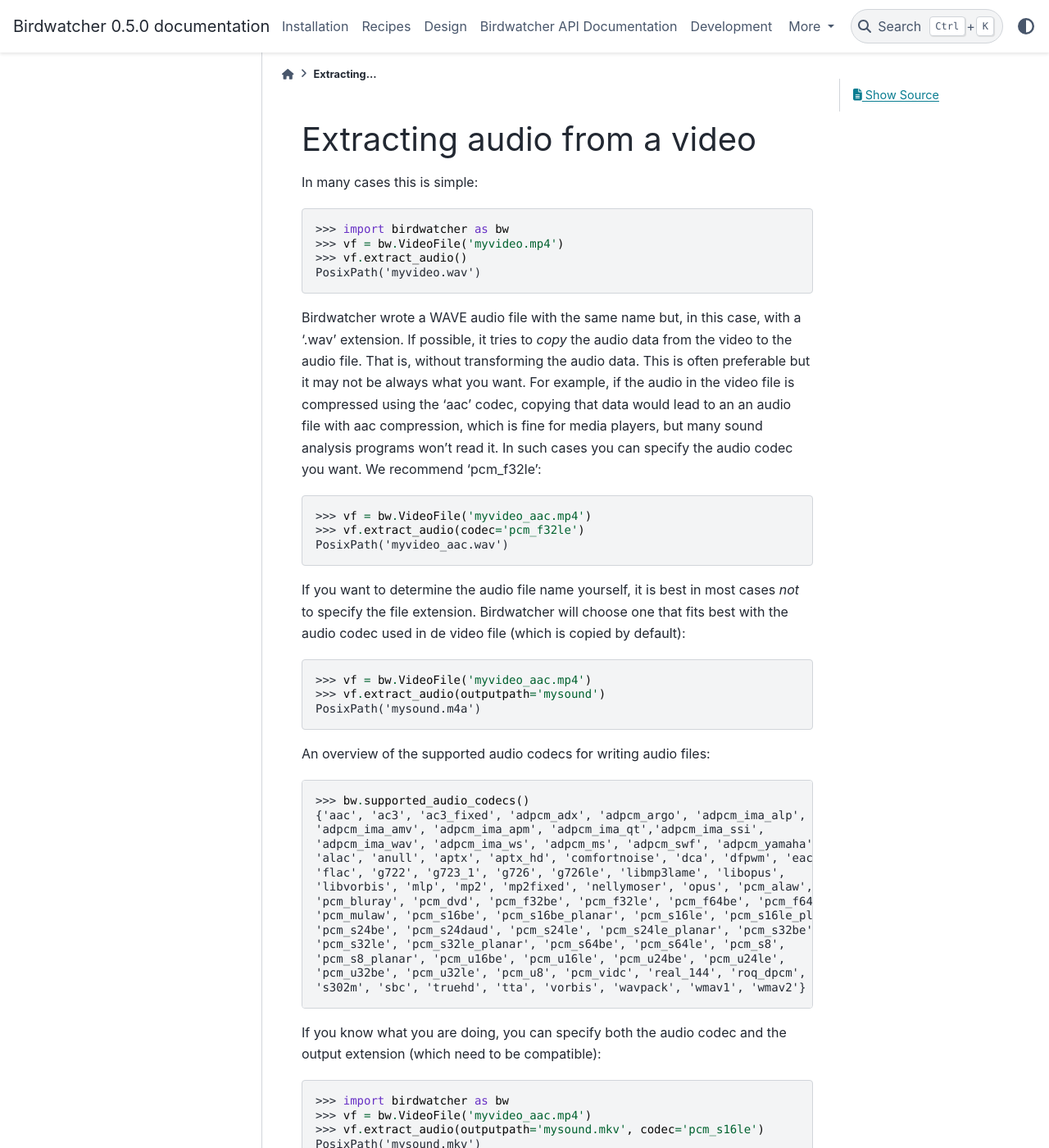
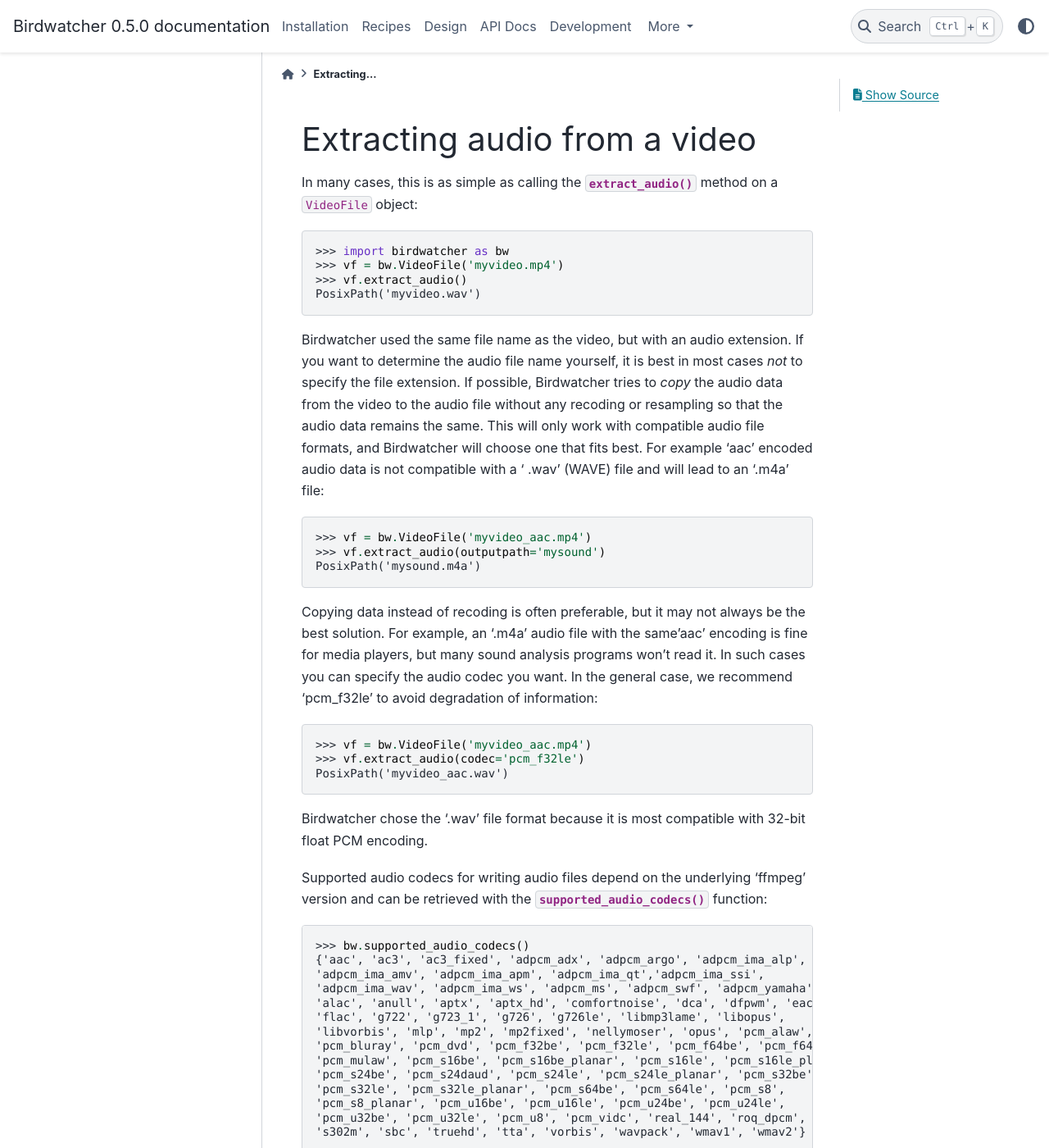
Before and after one commit to gbeckers/Birdwatcher, a Sphinx documentation site: the page built from docs/recipes/extractaudio.rst, in a window 1280 px wide and 1400 px high. Shown: the whole window at 82% size. Built offline with Sphinx 7.4.7 and the PyData theme 0.15.4, drawn with Linux system fonts in a browser that asks for light colours; some of the changed text lies outside the part shown.

Commit message:
more recipes in docs

```diff
--- a/docs/api.rst
+++ b/docs/api.rst
@@ -1,6 +1,6 @@
-#############################
-Birdwatcher API Documentation
-#############################
+########
+API Docs
+########
 
 Video input from file
 =====================
--- a/docs/recipes/extractaudio.rst
+++ b/docs/recipes/extractaudio.rst
@@ -1,7 +1,8 @@
 Extracting audio from a video
 =============================
 
-In many cases this is simple:
+In many cases, this is as simple as calling the :meth:`extract_audio` method
+on a ``VideoFile`` object:
 
 .. code:: python
 
@@ -10,14 +11,26 @@
     >>> vf.extract_audio()
     PosixPath('myvideo.wav')
 
-Birdwatcher wrote a WAVE audio file with the same name but, in this case,
-with a '.wav' extension. If possible, it tries to *copy* the audio data from
-the video to the audio file. That is, without transforming the audio data. This
-is often preferable but it may not be always what you want. For example, if the
-audio in the video file is compressed using the 'aac' codec, copying that data
-would lead to an an audio file with aac compression, which is fine for media
-players, but many sound analysis programs won't read it. In such cases you can
-specify the audio codec you want. We recommend 'pcm_f32le':
+Birdwatcher used the same file name as the video, but with an audio extension.
+If you want to determine the audio file name yourself, it is best in most
+cases *not* to specify the file extension. If possible, Birdwatcher tries to
+*copy* the audio data from the video to the audio file without any recoding
+or resampling so that the audio data remains the same. This will only work
+with compatible audio file formats, and Birdwatcher will choose one that
+fits best. For example 'aac' encoded audio data is not compatible with a '
+.wav' (WAVE) file and will lead to an '.m4a' file:
+
+.. code:: python
+
+    >>> vf = bw.VideoFile('myvideo_aac.mp4')
+    >>> vf.extract_audio(outputpath='mysound')
+    PosixPath('mysound.m4a')
+
+Copying data instead of recoding is often preferable, but it may not always be
+the best solution. For example, an '.m4a' audio file with the same'aac'
+encoding is fine for media players, but many sound analysis programs won't read
+it. In such cases you can specify the audio codec you want. In the general
+case, we recommend 'pcm_f32le' to avoid degradation of information:
 
 .. code:: python
 
@@ -25,18 +38,12 @@
     >>> vf.extract_audio(codec='pcm_f32le')
     PosixPath('myvideo_aac.wav')
 
-If you want to determine the audio file name yourself, it is best in most
-cases *not* to specify the file extension. Birdwatcher will choose one that
-fits best with the audio codec used in de video file (which is copied by
-default):
+Birdwatcher chose the '.wav' file format because it is most compatible with
+32-bit float PCM encoding.
 
-.. code:: python
-
-    >>> vf = bw.VideoFile('myvideo_aac.mp4')
-    >>> vf.extract_audio(outputpath='mysound')
-    PosixPath('mysound.m4a')
-
-An overview of the supported audio codecs for writing audio files:
+Supported audio codecs for writing audio files depend on the underlying
+'ffmpeg' version and can be retrieved with the :func:`supported_audio_codecs`
+function:
 
 .. code:: python
 
@@ -55,7 +62,7 @@
     'pcm_u32be', 'pcm_u32le', 'pcm_u8', 'pcm_vidc', 'real_144', 'roq_dpcm',
     's302m', 'sbc', 'truehd', 'tta', 'vorbis', 'wavpack', 'wmav1', 'wmav2'}
 
-If you know what you are doing, you can specify both the audio codec and the
+If you know what you are doing, you can specify both the audio codec *and* the
 output extension (which need to be compatible):
 
 .. code:: python
```
Also changed, not shown: other parts of docs/api.rst (+2 -2 lines), docs/recipes.rst (+10 -2 lines), docs/recipes/addframenumbers.rst (added, +18 -0 lines), docs/recipes/detectmovement.rst (+122 -12 lines), docs/recipes/loadingdetectionresults.rst (added, +51 -0 lines), docs/recipes/multipletransformations.rst (added, +26 -0 lines), docs/recipes/resizevideo.rst (added, +27 -0 lines), 2 other files.
